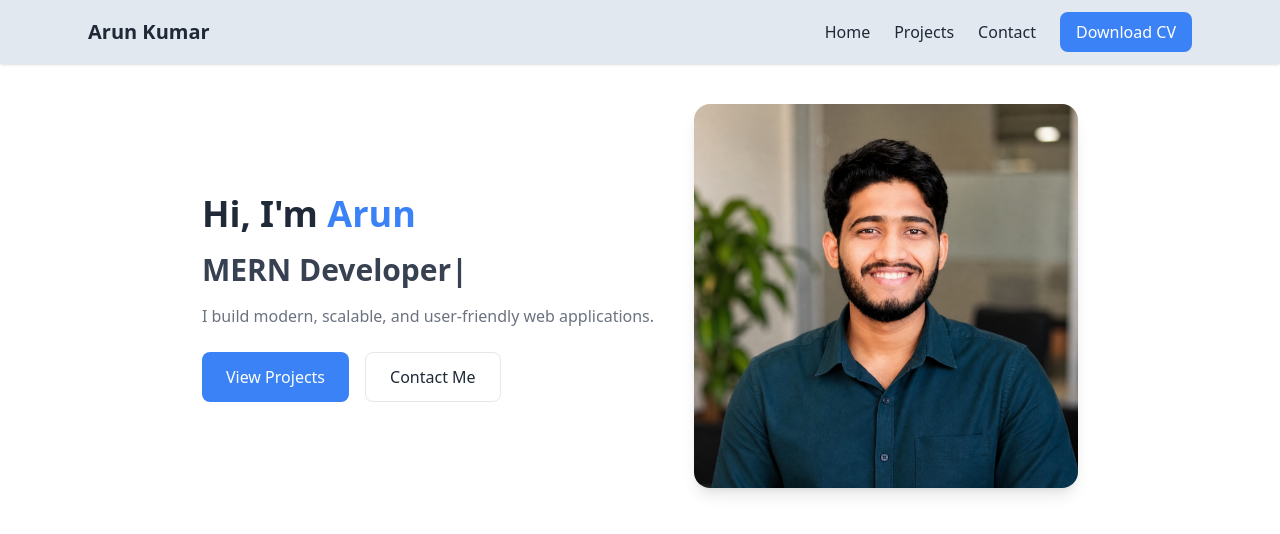
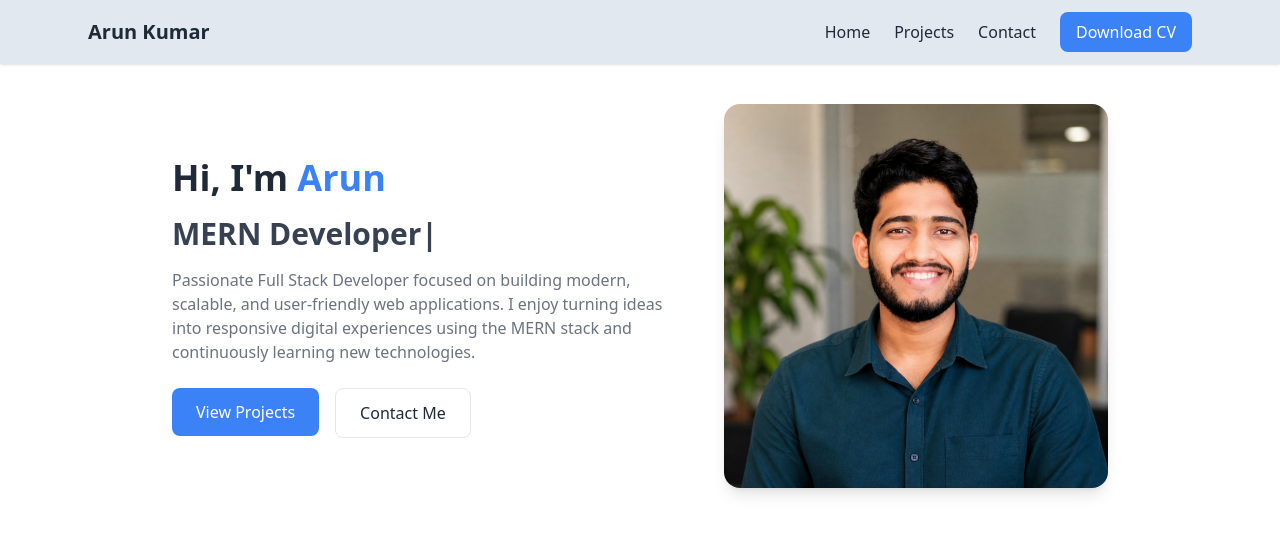
Before and after one commit to Arunkumar2026/MyPortfolio, a React (Vite) app in the folder frontend/: page / in a window 1280 px wide. Shown: the top 534 px of the page. Built offline with nearby package versions, Linux system fonts and the light colour scheme.

Commit message:
this is home file

```diff
--- a/frontend/src/components/Home.jsx
+++ b/frontend/src/components/Home.jsx
@@ -22,12 +22,15 @@ const Home = () => {
               repeat={Infinity}
             />
           </h2>
-          <p className='text-gray-500 max-w-lg'>I build modern, scalable, and user-friendly web applications.</p>
+          <p className='text-gray-500 max-w-lg'> Passionate Full Stack Developer focused on building modern,
+            scalable, and user-friendly web applications. I enjoy turning
+            ideas into responsive digital experiences using the MERN stack
+            and continuously learning new technologies.</p>
 
           <div className='flex justify-center md:justify-start gap-4 pt-2'>
-            <button className='px-6 py-3 bg-blue-500 text-white rounded-lg hover:bg-blue-600 transition'>
-              <Link to="/projects">View Projects</Link>
-            </button>
+            <Link  to="/projects"><button className='px-6 py-3 bg-blue-500 text-white rounded-lg hover:bg-blue-600 transition'>
+              View Projects
+            </button></Link>
 
             <button className='px-6 py-3 border rounded-lg hover:bg-gray-100 transition'>
               Contact Me
```
